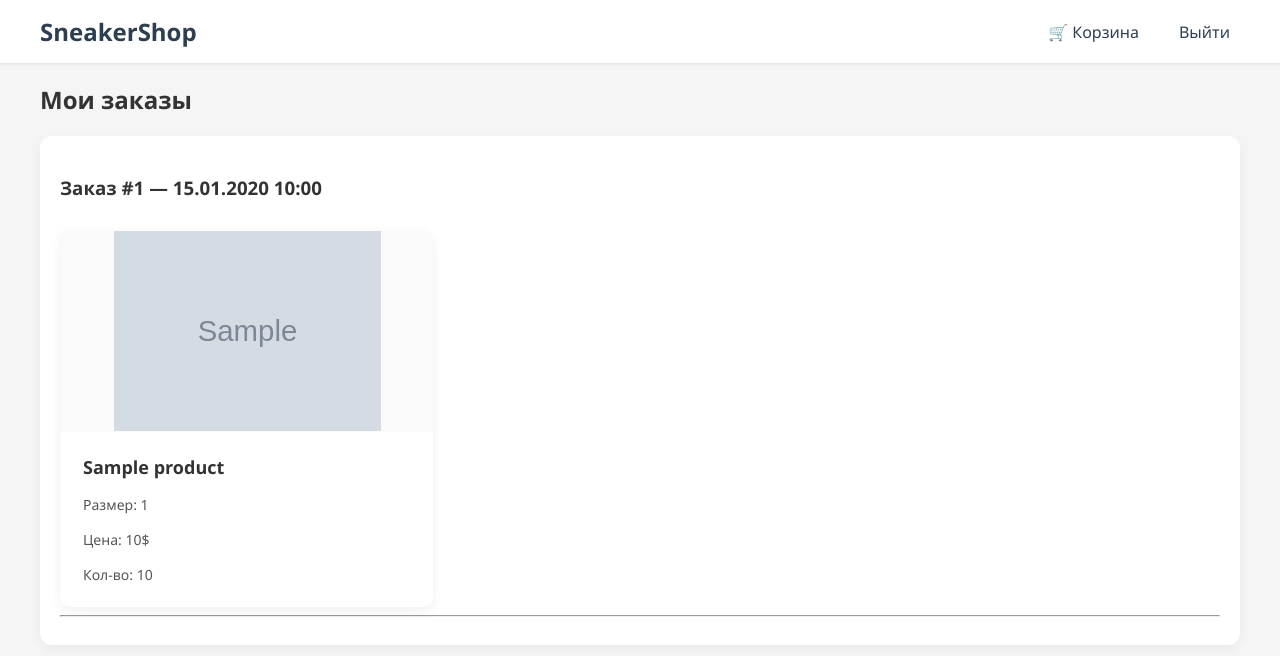
After one commit to Skwozz/sneaker-shop, a FastAPI app: template templates/orders.html in a window 1280 px wide. The commit adds this page. Shown: the top 656 px of the page. Run offline with FastAPI, Linux system fonts and the light colour scheme; the template is opened without the code that fills it: most values are stand-ins (such as "Sample title", 1, 10 or a date in 2020); grey boxes marked "Sample" are stand-in pictures.

Commit message:
добавлен обновоенное создание заказ и фронт к нему, поправлено отображение изображений

```diff
--- a/static/style.css
+++ b/static/style.css
@@ -58,15 +58,15 @@ a {
 /* Каталог */
 .product-grid {
   display: grid;
-  grid-template-columns: repeat(auto-fill, minmax(250px, 1fr));
-  gap: 25px;
+  grid-template-columns: repeat(auto-fill, minmax(280px, 1fr));
+  gap: 20px;
   margin-top: 30px;
 }
 
 .product-card {
   background-color: #fff;
-  border-radius: 12px;
-  box-shadow: 0 4px 12px rgba(0,0,0,0.05);
+  border-radius: 10px;
+  box-shadow: 0 4px 12px rgba(0,0,0,0.06);
   overflow: hidden;
   display: flex;
   flex-direction: column;
@@ -79,23 +79,33 @@ a {
 
 .product-card img {
   width: 100%;
-  height: 220px;
+  height: 200px;
   object-fit: contain;
-  background-color: #f9f9f9;
+  background-color: #fafafa;
+  padding: 1px;
 }
 
-
+/* Информация о товаре */
 .product-info {
-  padding: 15px;
+  padding: 20px;
   display: flex;
   flex-direction: column;
   gap: 10px;
+  flex-grow: 1;
 }
 
 .product-info h3 {
   margin: 0;
   font-size: 18px;
   color: #333;
+  padding: 3px;
+}
+
+.product-info p {
+  margin: 0;
+  font-size: 14px;
+  color: #555;
+  padding: 3px;
 }
 
 .price {
@@ -104,6 +114,7 @@ a {
   color: #27ae60;
 }
 
+/* Кнопки */
 button {
   background-color: black;
   border: none;
@@ -118,6 +129,7 @@ button {
 button:hover {
   background-color: #27ae60;
 }
+
 .quantity-form {
   display: flex;
   align-items: center;
@@ -138,7 +150,7 @@ button:hover {
   border: none;
   background: #fff;
   font-size: 16px;
-  pointer-events: none; /* запрещает ручной ввод */
+  pointer-events: none;
 }
 
 .quantity-controls button {
@@ -165,3 +177,10 @@ button:hover {
 .update-btn:hover {
   background-color: #27ae60;
 }
+.order-block {
+  margin-bottom: 40px;
+  padding: 20px;
+  background-color: #fff;
+  border-radius: 12px;
+  box-shadow: 0 4px 12px rgba(0,0,0,0.05);
+}
--- a/templates/cart.html
+++ b/templates/cart.html
@@ -53,10 +53,15 @@
             <input type="hidden" name="item_id" value="{{ item.id }}">
             <button type="submit">Удалить</button>
           </form>
+
+
         </div>
       </div>
     </div>
     {% endfor %}
+              <form method="post" action="/order/create/">
+          <button type="submit" class="checkout-btn">Оформить заказ</button>
+        </form>
   </div>
 </main>
 
--- /dev/null
+++ b/templates/orders.html
@@ -0,0 +1,50 @@
+<!DOCTYPE html>
+<html lang="ru">
+<head>
+  <meta charset="UTF-8">
+  <title>Мои заказы — SneakerShop</title>
+  <meta name="viewport" content="width=device-width, initial-scale=1.0">
+  <link rel="stylesheet" href="/static/style.css">
+</head>
+<body>
+
+<header class="header">
+  <div class="container header-inner">
+    <a href="/home" class="logo">SneakerShop</a>
+    <nav class="nav">
+      <a href="/cart/">🛒 Корзина</a>
+      <a href="/logout">Выйти</a>
+    </nav>
+  </div>
+</header>
+
+<main class="container">
+  <h2>Мои заказы</h2>
+
+  {% if orders %}
+    {% for order in orders %}
+      <div class="order-block">
+        <h3>Заказ #{{ order.id }} — {{ order.created_at.strftime('%d.%m.%Y %H:%M') }}</h3>
+        <div class="product-grid">
+          {% for item in order.order_items %}
+            <div class="product-card">
+              <img src="{{ item.variant.image_url }}" alt="Товар">
+              <div class="product-info">
+                <h3>{{ item.variant.product.name }}</h3>
+                <p>Размер: {{ item.size }}</p>
+                <p>Цена: {{ item.price }}$</p>
+                <p>Кол-во: {{ item.quantity }}</p>
+              </div>
+            </div>
+          {% endfor %}
+        </div>
+        <hr>
+      </div>
+    {% endfor %}
+  {% else %}
+    <p>Вы ещё не оформляли заказы.</p>
+  {% endif %}
+</main>
+
+</body>
+</html>
--- a/templates/product.html
+++ b/templates/product.html
@@ -33,7 +33,7 @@
           {% for v in product.variants %}
           <li class="product-card">
             <div class="product-info">
-                <img src="{{ v.image_url }}" style="width: 300px; height: 240px; object-fit: contain;" alt="{{ product.name }}">
+                <img src="{{ v.image_url }}" style="width: 350px; height: 280px; object-fit: contain;" alt="{{ product.name }}">
               <p>Цена: <strong>{{ v.price }}$</strong></p>
 
               <form method="post" action="/add-to-cart/">
```
Also changed, not shown: alembic/versions/cc4e2619e151_add_priduct_with_variant.py (added, +40 -0 lines), app/crud/order_crud.py (+29 -9 lines), app/models/order_item_model.py (+4 -3 lines), app/routers/front_router.py (+21 -0 lines), app/schemas/order_item.py (+8 -2 lines), templates/index.html (+6 -2 lines).
